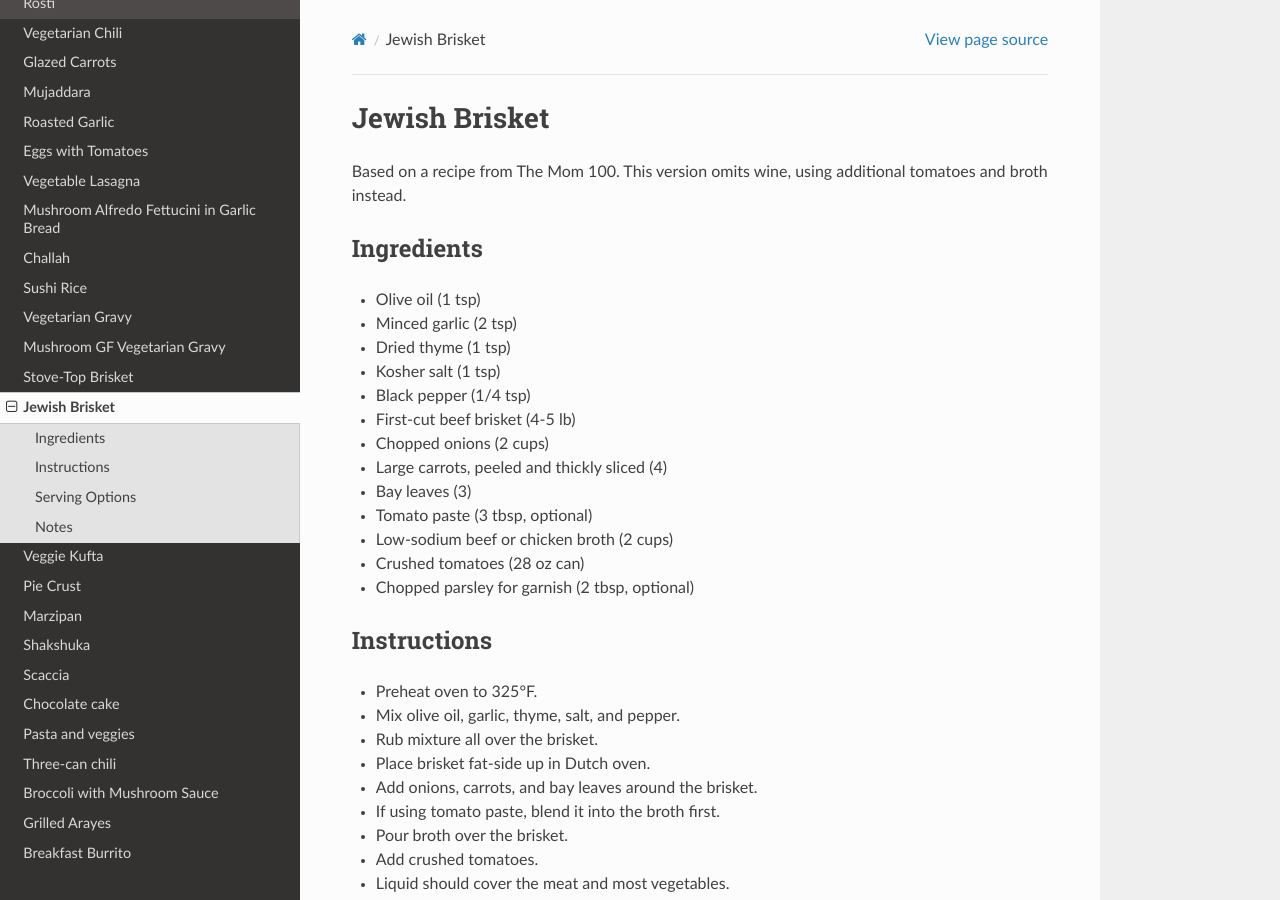
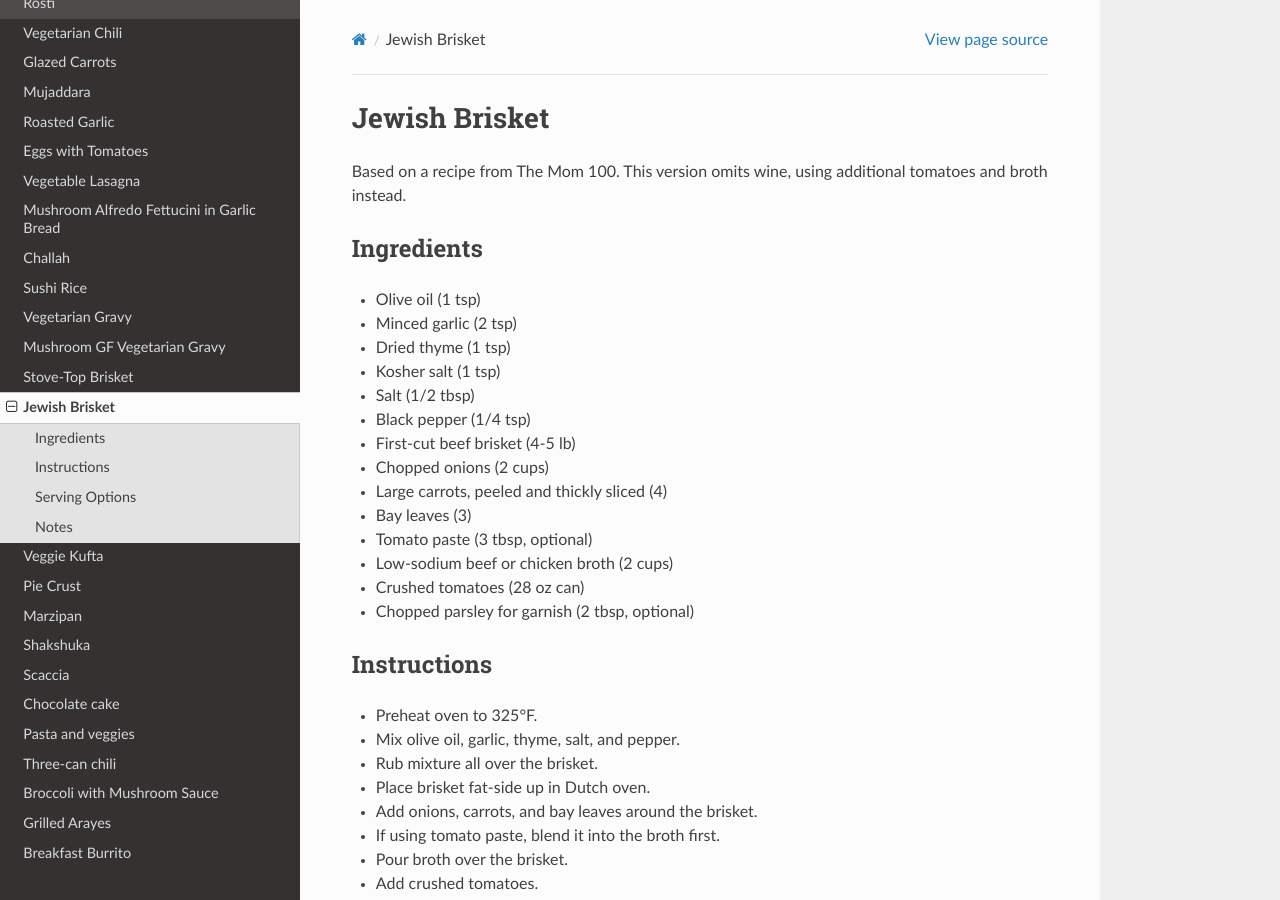
Before and after one commit to moshez/recipes, a Sphinx documentation site: the page built from doc/jewish-brisket.rst, in a window 1280 px wide and 900 px high. Built offline with Sphinx 7.4.7 and the Read the Docs theme 3.1.0, drawn with Linux system fonts in a browser that asks for light colours.

Commit message:
Add salt to Jewish brisket recipe

```diff
--- a/doc/jewish-brisket.rst
+++ b/doc/jewish-brisket.rst
@@ -11,6 +11,7 @@ Ingredients
 * Minced garlic (2 tsp)
 * Dried thyme (1 tsp)
 * Kosher salt (1 tsp)
+* Salt (1/2 tbsp)
 * Black pepper (1/4 tsp)
 * First-cut beef brisket (4-5 lb)
 * Chopped onions (2 cups)
```
